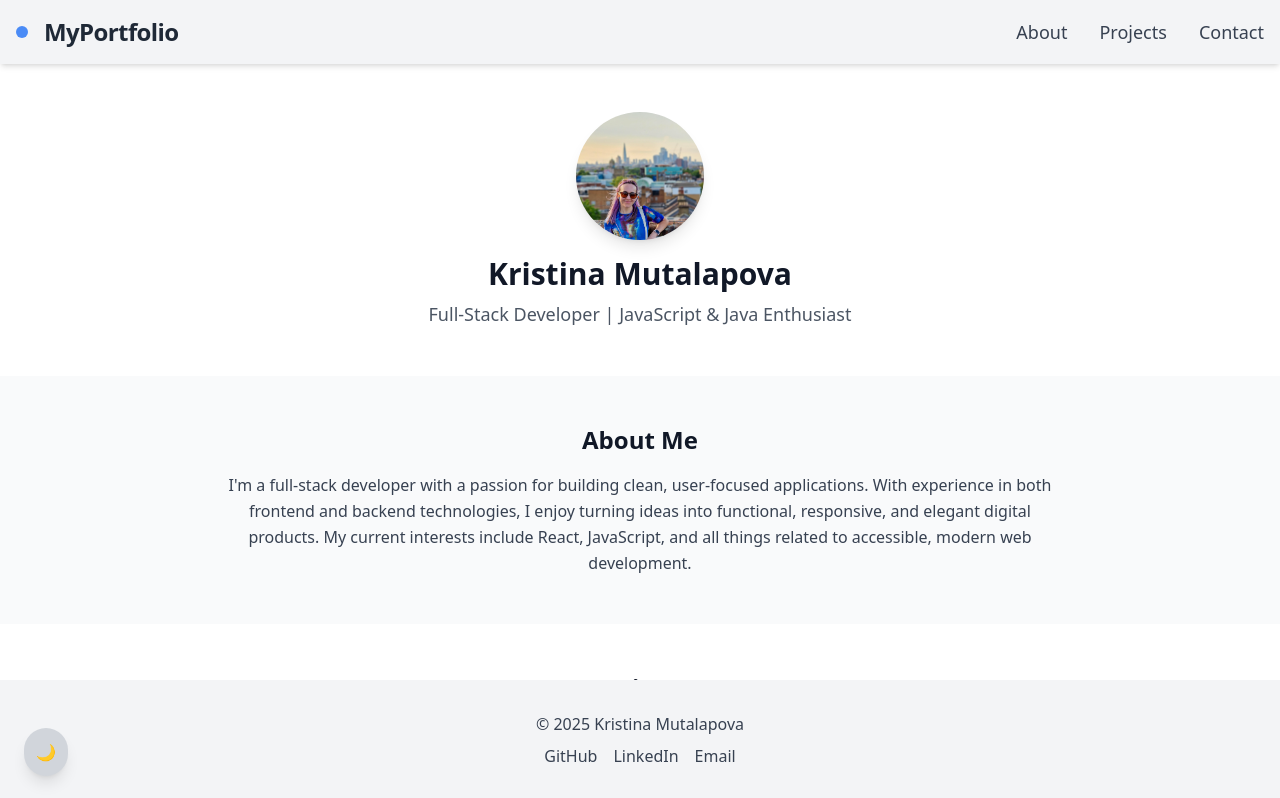
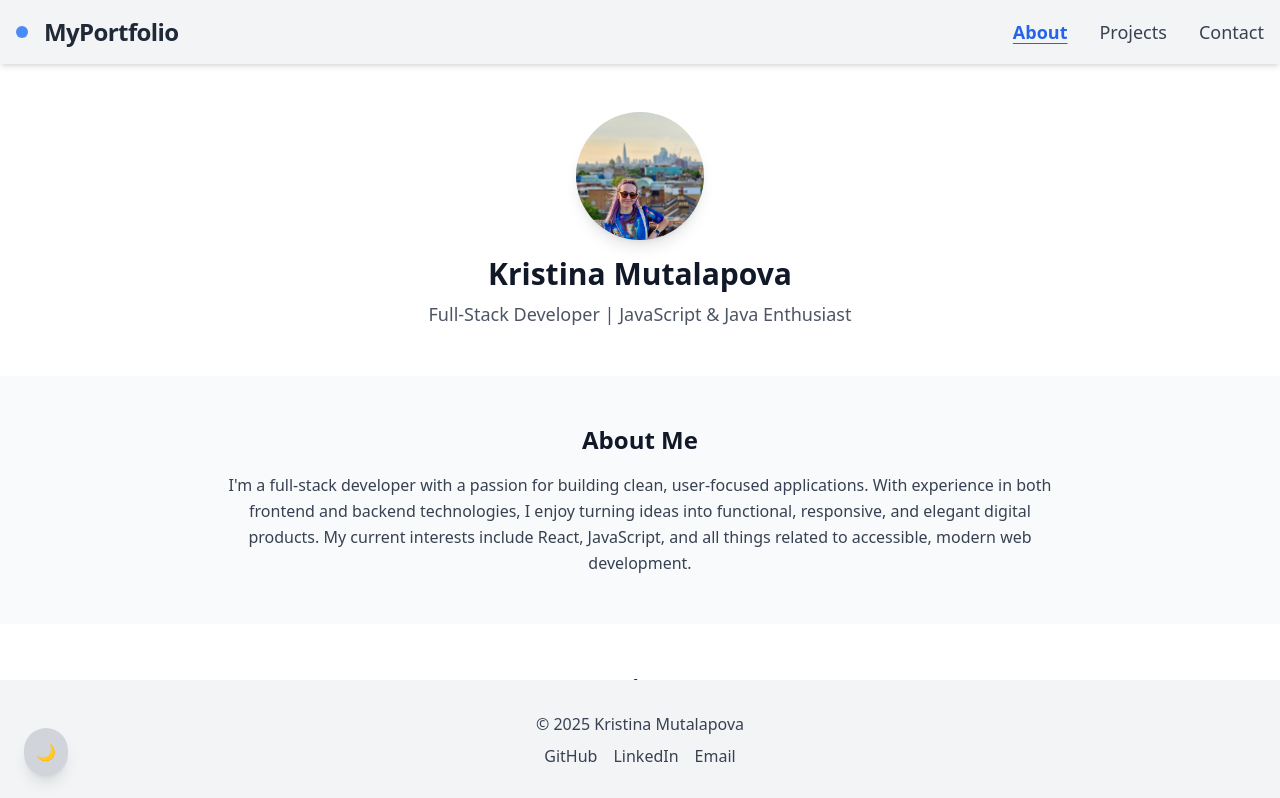
Before and after one commit to krismutalapova/portfolio-website, a React (Create React App) app: page / in a window 1280 px wide. Shown: the top 798 px of the page. Built offline with nearby package versions, Linux system fonts and the light colour scheme.

Commit message:
feat: highlight active navbar link based on scroll position

```diff
--- a/src/App.css
+++ b/src/App.css
@@ -36,3 +36,7 @@
     transform: rotate(360deg);
   }
 }
+
+html {
+  scroll-behavior: smooth;
+}
--- a/src/components/Navbar.js
+++ b/src/components/Navbar.js
@@ -1,10 +1,36 @@
-import React, { useState } from 'react';
+import React, { useState, useEffect } from 'react';
+
+const sectionIds = ['about', 'projects', 'contact'];
 
 const Navbar = React.memo(function Navbar() {
     const [menuOpen, setMenuOpen] = useState(false);
+    const [activeSection, setActiveSection] = useState('about');
 
     const handleMenuToggle = () => setMenuOpen((open) => !open);
     const handleLinkClick = () => setMenuOpen(false);
+
+    useEffect(() => {
+        const handleScroll = () => {
+            const scrollPos = window.scrollY + 80;
+            let current = 'about';
+            for (const id of sectionIds) {
+                const el = document.getElementById(id);
+                if (el && el.offsetTop <= scrollPos) {
+                    current = id;
+                }
+            }
+            setActiveSection(current);
+        };
+        window.addEventListener('scroll', handleScroll, { passive: true });
+        handleScroll();
+        return () => window.removeEventListener('scroll', handleScroll);
+    }, []);
+
+    const navLinks = [
+        { id: 'about', label: 'About' },
+        { id: 'projects', label: 'Projects' },
+        { id: 'contact', label: 'Contact' },
+    ];
 
     return (
         <nav className="bg-gray-100 dark:bg-gray-800 shadow-md" aria-label="Main navigation">
@@ -31,9 +57,17 @@ const Navbar = React.memo(function Navbar() {
                     ></span>
                 </button>
                 <ul className="hidden md:flex space-x-8 text-lg font-medium text-gray-700 dark:text-gray-300">
-                    <li><a href="#about" className="hover:text-blue-500 transition-colors duration-200" onClick={handleLinkClick}>About</a></li>
-                    <li><a href="#projects" className="hover:text-blue-500 transition-colors duration-200" onClick={handleLinkClick}>Projects</a></li>
-                    <li><a href="#contact" className="hover:text-blue-500 transition-colors duration-200" onClick={handleLinkClick}>Contact</a></li>
+                    {navLinks.map(link => (
+                        <li key={link.id}>
+                            <a
+                                href={`#${link.id}`}
+                                className={`hover:text-blue-500 transition-colors duration-200 ${activeSection === link.id ? 'text-blue-600 dark:text-blue-400 font-bold underline underline-offset-4' : ''}`}
+                                onClick={handleLinkClick}
+                            >
+                                {link.label}
+                            </a>
+                        </li>
+                    ))}
                 </ul>
             </div>
             {menuOpen && (
@@ -41,9 +75,17 @@ const Navbar = React.memo(function Navbar() {
                     id="navbar-menu"
                     className="md:hidden flex flex-col items-center bg-gray-100 dark:bg-gray-800 text-gray-700 dark:text-gray-300 py-6 space-y-6 shadow-lg animate-fade-in z-50 transition-all duration-300 text-xl font-semibold rounded-b-xl"
                 >
-                    <li><a href="#about" className="hover:text-blue-500 transition-colors duration-200" onClick={handleLinkClick}>About</a></li>
-                    <li><a href="#projects" className="hover:text-blue-500 transition-colors duration-200" onClick={handleLinkClick}>Projects</a></li>
-                    <li><a href="#contact" className="hover:text-blue-500 transition-colors duration-200" onClick={handleLinkClick}>Contact</a></li>
+                    {navLinks.map(link => (
+                        <li key={link.id}>
+                            <a
+                                href={`#${link.id}`}
+                                className={`hover:text-blue-500 transition-colors duration-200 ${activeSection === link.id ? 'text-blue-600 dark:text-blue-400 font-bold underline underline-offset-4' : ''}`}
+                                onClick={handleLinkClick}
+                            >
+                                {link.label}
+                            </a>
+                        </li>
+                    ))}
                 </ul>
             )}
         </nav>
```
